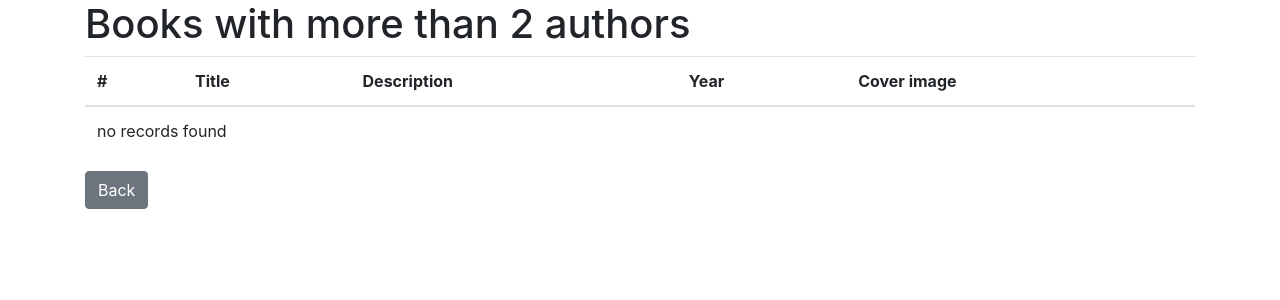
After one commit to paulll/symfony4-test, a Symfony app: template templates/book/more_than_two_authors.html.twig in a window 1280 px wide. The commit adds this page. Shown: the top 300 px of the page. Run offline with Twig, Linux system fonts and the light colour scheme; the template is opened without the code that fills it, so the values that code supplies are empty; some libraries are stand-ins or nearby versions.

Commit message:
add more than two authors query

```diff
--- /dev/null
+++ b/templates/book/more_than_two_authors.html.twig
@@ -0,0 +1,36 @@
+{% extends 'base.html.twig' %}
+
+{% block title %}Books filtered{% endblock %}
+
+{% block body %}
+    <h1>Books with more than 2 authors</h1>
+
+    <table class="table" id="books">
+        <thead>
+            <tr>
+                <th>#</th>
+                <th>Title</th>
+                <th>Description</th>
+                <th>Year</th>
+                <th>Cover image</th>
+            </tr>
+        </thead>
+        <tbody>
+        {% for book in books %}
+            <tr>
+                <td>{{ book.id }}</td>
+                <td>{{ book.title }}</td>
+                <td>{{ book.description }}</td>
+                <td>{{ book.year }}</td>
+                <td><img height="200px" src="{{ asset('uploads/covers/' ~ book.cover) }}" /></td>
+            </tr>
+        {% else %}
+            <tr>
+                <td colspan="5">no records found</td>
+            </tr>
+        {% endfor %}
+        </tbody>
+    </table>
+
+    <a class="btn btn-secondary" role="button" href="{{ path('book_index') }}">Back</a>
+{% endblock %}
--- a/templates/index.html.twig
+++ b/templates/index.html.twig
@@ -6,4 +6,5 @@
     <h1>Books DB</h1>
     <a class="btn btn-link" role="button" href="{{ path('book_index') }}">View Books</a>
     <a class="btn btn-link" role="button" href="{{ path('author_index') }}">View Authors</a>
+    <a class="btn btn-link" role="button" href="{{ path('book_more_than_two_authors') }}">Execute test query</a>
 {% endblock %}
```
Also changed, not shown: src/Controller/BookController.php (+10 -0 lines), src/Repository/BookRepository.php (+10 -0 lines).
